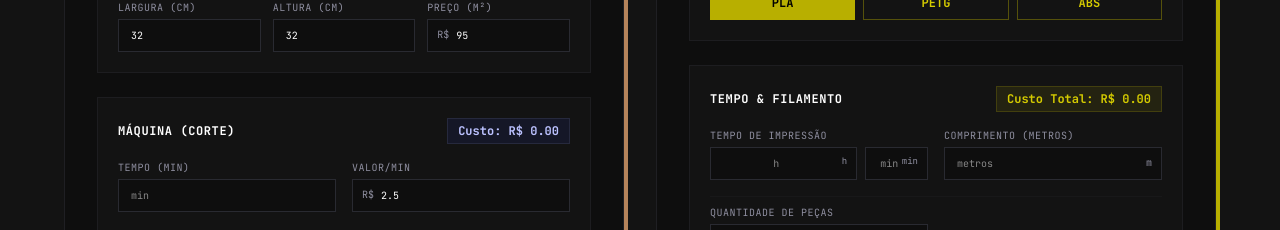
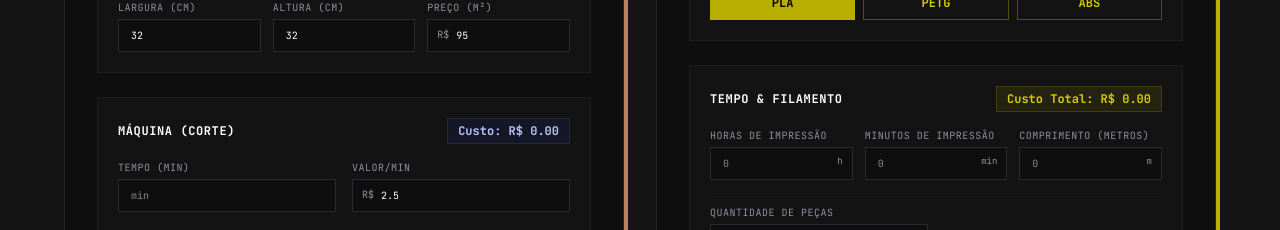
Before and after one commit to marceloengvs-hub/esteira-tech, a Next.js app: page / in a window 1280 px wide. Shown: the part 4380-4610 px from the top of the page. Built offline with nearby package versions, Linux system fonts and the light colour scheme; no server answers; the database is empty.

Commit message:
style: reorganizar campos de tempo e filamento de impressao 3d em 3 colunas

```diff
--- a/app/page.tsx
+++ b/app/page.tsx
@@ -900,33 +900,35 @@ export default function Page() {
                     </span>
                   </div>
 
-                  <div className="grid grid-cols-2 gap-4 font-mono text-[10px]">
+                  <div className="grid grid-cols-3 gap-3 font-mono text-[10px]">
                     <div>
-                      <label className="block text-[#8f8fa0] uppercase tracking-wider mb-1">Tempo de Impressão</label>
-                      <div className="flex gap-2 items-center">
-                        <div className="relative flex-grow">
+                      <label className="block text-[#8f8fa0] uppercase tracking-wider mb-1">Horas de Impressão</label>
+                      <div className="relative">
                         <input
                           type="number"
                           min="0"
-                            placeholder="h"
+                          placeholder="0"
                           value={printHours}
                           onChange={(e) => setPrintHours(e.target.value === '' ? '' : Math.max(0, Number(e.target.value)))}
-                            className="w-full bg-[#0e0e0e] border border-[#454655]/50 px-2 py-2 text-white text-center font-mono focus:outline-none focus:border-[#b8af00]"
+                          className="w-full bg-[#0e0e0e] border border-[#454655]/50 px-3 py-2 text-white font-mono focus:outline-none focus:border-[#b8af00]"
                         />
                         <span className="absolute right-2.5 top-2 text-[#8f8fa0] text-[9px]">h</span>
                       </div>
-                        <div className="relative flex-grow">
+                    </div>
+
+                    <div>
+                      <label className="block text-[#8f8fa0] uppercase tracking-wider mb-1">Minutos de Impressão</label>
+                      <div className="relative">
                         <input
                           type="number"
                           min="0"
                           max="59"
-                            placeholder="min"
+                          placeholder="0"
                           value={printMinutes}
                           onChange={(e) => setPrintMinutes(e.target.value === '' ? '' : Math.max(0, Math.min(59, Number(e.target.value))))}
-                            className="w-full bg-[#0e0e0e] border border-[#454655]/50 px-2 py-2 text-white text-center font-mono focus:outline-none focus:border-[#b8af00]"
+                          className="w-full bg-[#0e0e0e] border border-[#454655]/50 px-3 py-2 text-white font-mono focus:outline-none focus:border-[#b8af00]"
                         />
                         <span className="absolute right-2.5 top-2 text-[#8f8fa0] text-[9px]">min</span>
-                        </div>
                       </div>
                     </div>
 
@@ -937,12 +939,12 @@ export default function Page() {
                           type="number"
                           min="0"
                           step="0.1"
-                          placeholder="metros"
+                          placeholder="0"
                           value={filamentMetres}
                           onChange={(e) => setFilamentMetres(e.target.value === '' ? '' : Math.max(0, Number(e.target.value)))}
                           className="w-full bg-[#0e0e0e] border border-[#454655]/50 pr-7 pl-3 py-2 text-white font-mono focus:outline-none focus:border-[#b8af00]"
                         />
-                        <span className="absolute right-2.5 top-2 text-[#8f8fa0]">m</span>
+                        <span className="absolute right-2.5 top-2 text-[#8f8fa0] text-[9px]">m</span>
                       </div>
                     </div>
                   </div>
```
Lines whose indentation alone changed are shown as unchanged.
